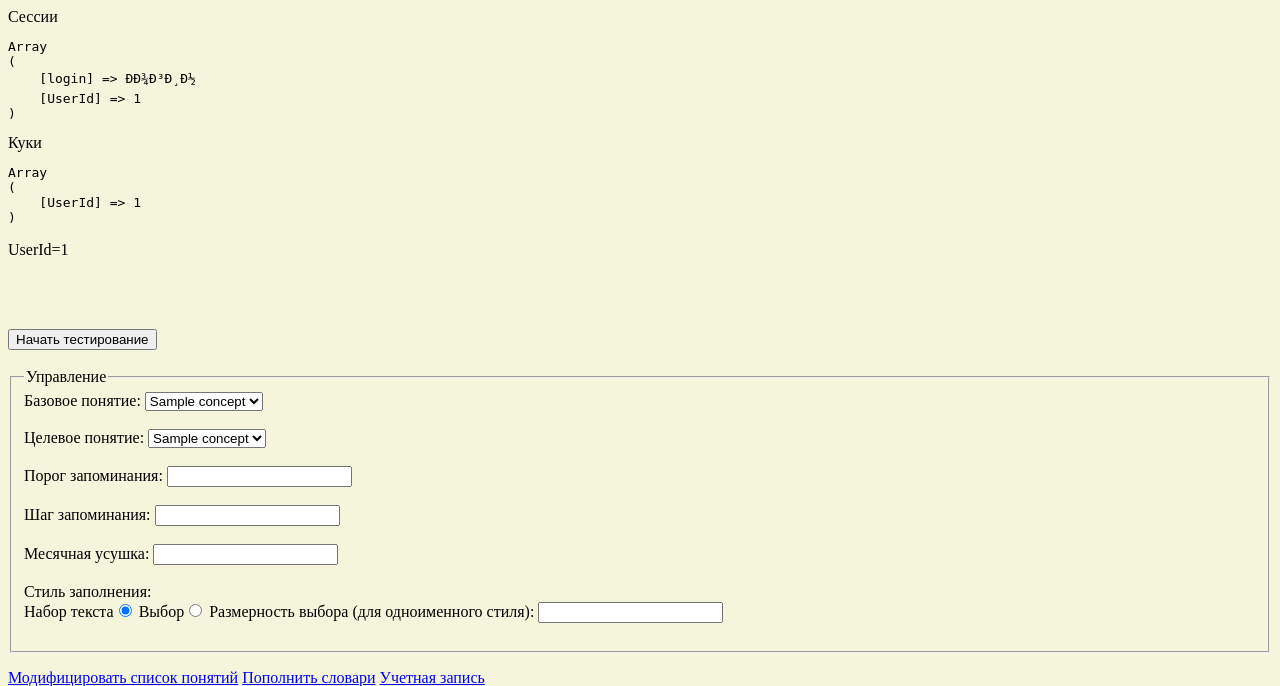
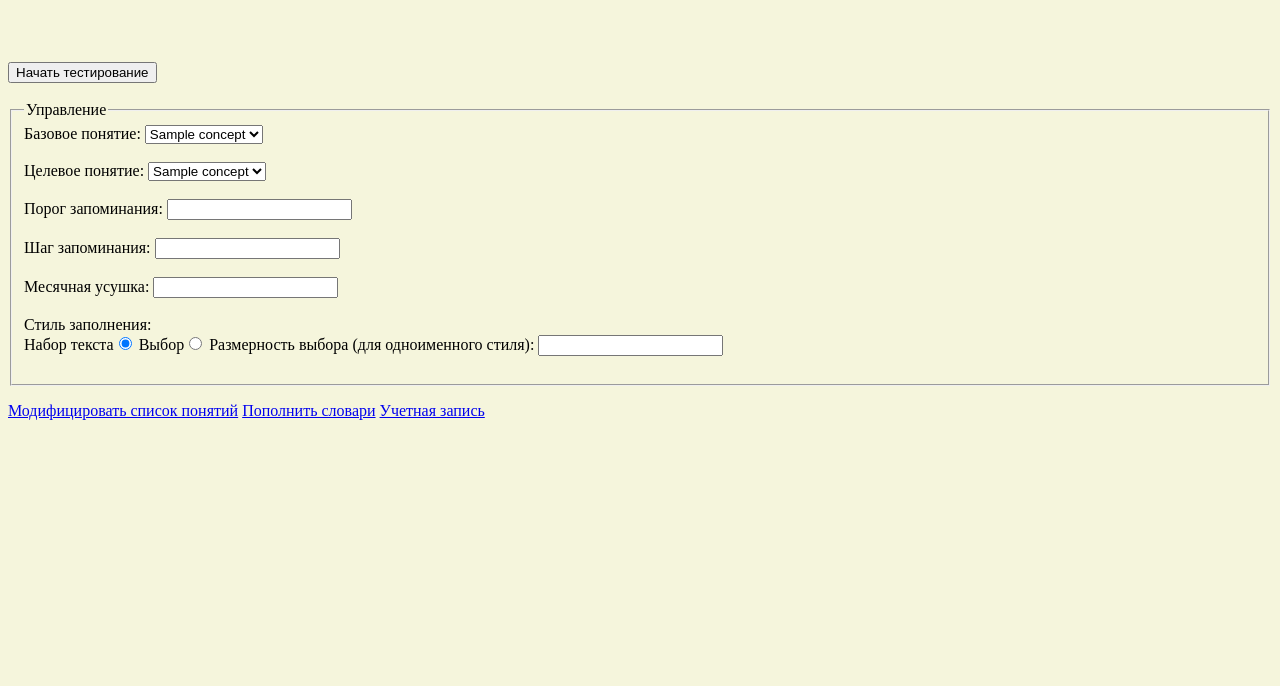
Before and after one commit to encolpius1965/gloss, a PHP site: page / in a window 1280 px wide. Shown: the top 686 px of the page. Run offline with PHP 8.4, Linux system fonts and the light colour scheme; the visitor is signed in with stand-in values (Sample User, id 1); tables that the repository leaves empty or names only in its code hold one stand-in row (values such as "Sample post"); data that the repository does not hold is empty.

Commit message:
Исправлены ошибки касавшиеся GetUserId

```diff
--- a/index.php
+++ b/index.php
@@ -14,7 +14,7 @@ function GetUserId()
                   $ret=$_COOKIE['UserId'];
     }
 
-
+/*
                 echo "Сессии <pre>";
                 print_r($_SESSION);
                 echo "</pre>";
@@ -23,7 +23,7 @@ function GetUserId()
                 print_r($_COOKIE);
             echo "</pre>";
 
-
+  */
     return $ret;
 }
 
@@ -36,7 +36,7 @@ header('Content-Type: text/html; charset=utf-8');
 
 
 $UserId =  GetUserId();
-echo "<p>UserId=$UserId";
+// echo "<p>UserId=$UserId";
 
 if     ($UserId==0)
                 header('Location: verify.php');
```
